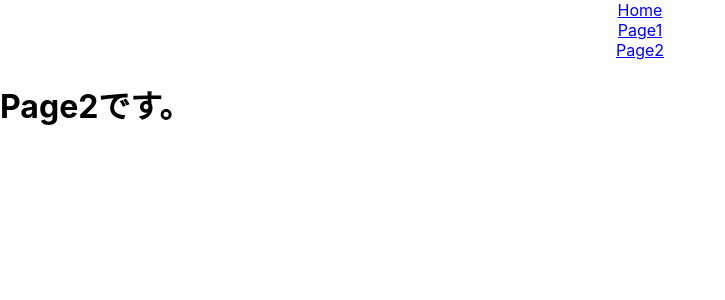
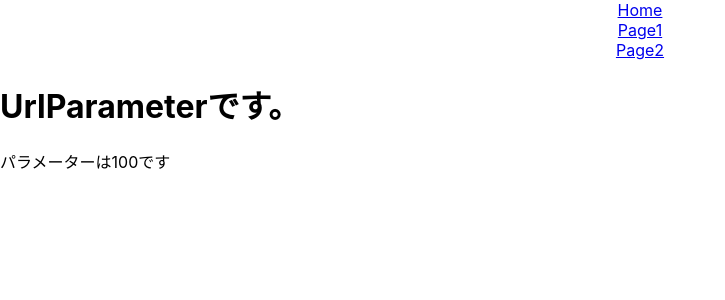
Before and after one commit to hayato-lang/router, a React (Create React App) app: page /page2/100 in a window 1280 px wide. Shown: the top 300 px of the page, without its empty margins (0-725 px from the left). Built offline with nearby package versions, Linux system fonts and the light colour scheme.

Commit message:
urlパラメーター

```diff
--- a/src/Page2.jsx
+++ b/src/Page2.jsx
@@ -1,7 +1,10 @@
+import { Link } from "react-router-dom";
+
 export const Page2 = () => {
   return (
     <div>
       <h1>Page2です。</h1>
+      <Link to="/page2/100">URL Parameter</Link>
     </div>
   );
 };
--- /dev/null
+++ b/src/UrlParameter.jsx
@@ -0,0 +1,11 @@
+import { useParams } from "react-router-dom";
+
+export const UrlParameter = () => {
+  const { id } = useParams();
+  return (
+    <div>
+      <h1>UrlParameterです。</h1>
+      <p>パラメーターは{id}です</p>
+    </div>
+  );
+};
--- /dev/null
+++ b/src/router/Page2Routes.jsx
@@ -0,0 +1,15 @@
+import { Page2 } from "../Page2";
+import { UrlParameter } from "../UrlParameter";
+
+export const Page2Routes = [
+  {
+    path: "/",
+    exact: true,
+    children: <Page2 />
+  },
+  {
+    path: "/:id",
+    exact: false,
+    children: <UrlParameter />
+  }
+];
--- a/src/router/Router.jsx
+++ b/src/router/Router.jsx
@@ -1,7 +1,7 @@
 import { Switch, Route } from 'react-router-dom';
 import { Home } from '../Home';
-import { Page2 } from '../Page2';
 import { Page1Routes } from "./Page1Routes";
+import { Page2Routes } from './Page2Routes';
 
 export const Router = () => {
   return (
@@ -24,8 +24,23 @@ export const Router = () => {
           ))}
         </Switch>
       )} />
-      <Route path="/page2">
-      <Page2 />
+      <Route
+        path="/page2"
+        render={({ match: { url } }) => (
+          <Switch>
+                        {Page2Routes.map((route) => (
+                          <Route
+                            key={route.path}
+                            exact={route.exact}
+                            path={`${url}${route.path}`}
+                  >
+                      { route.children }
+                  </Route>
+            ))}
+          </Switch>
+        )}
+      >
+
       </Route>
     </Switch>
   );
```
